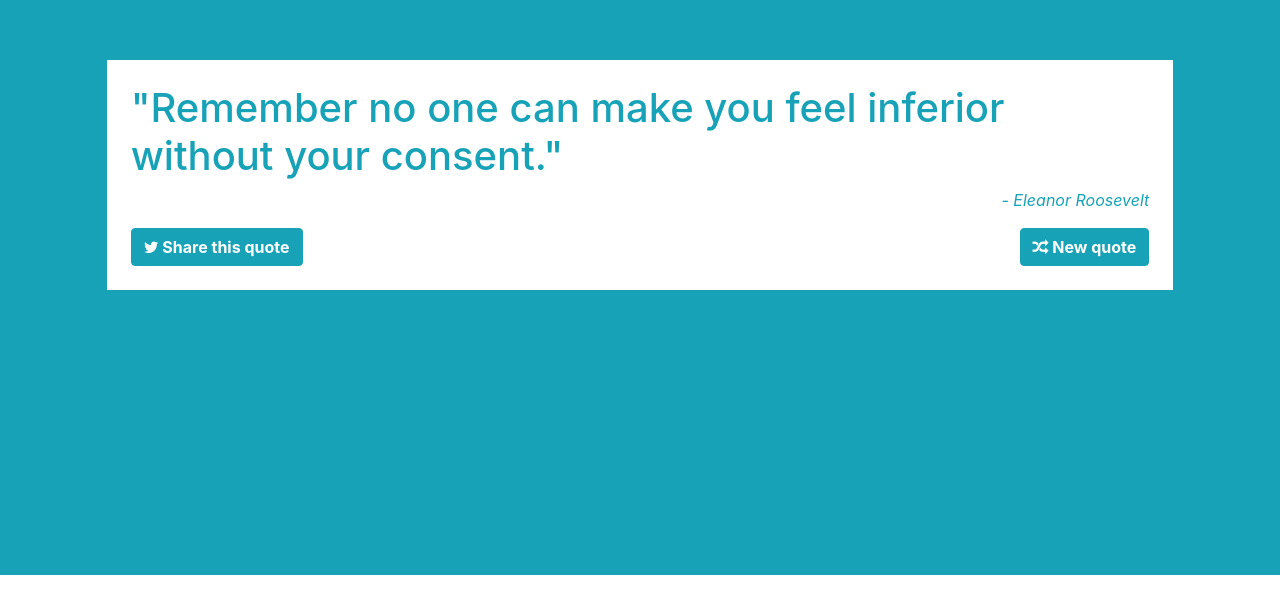
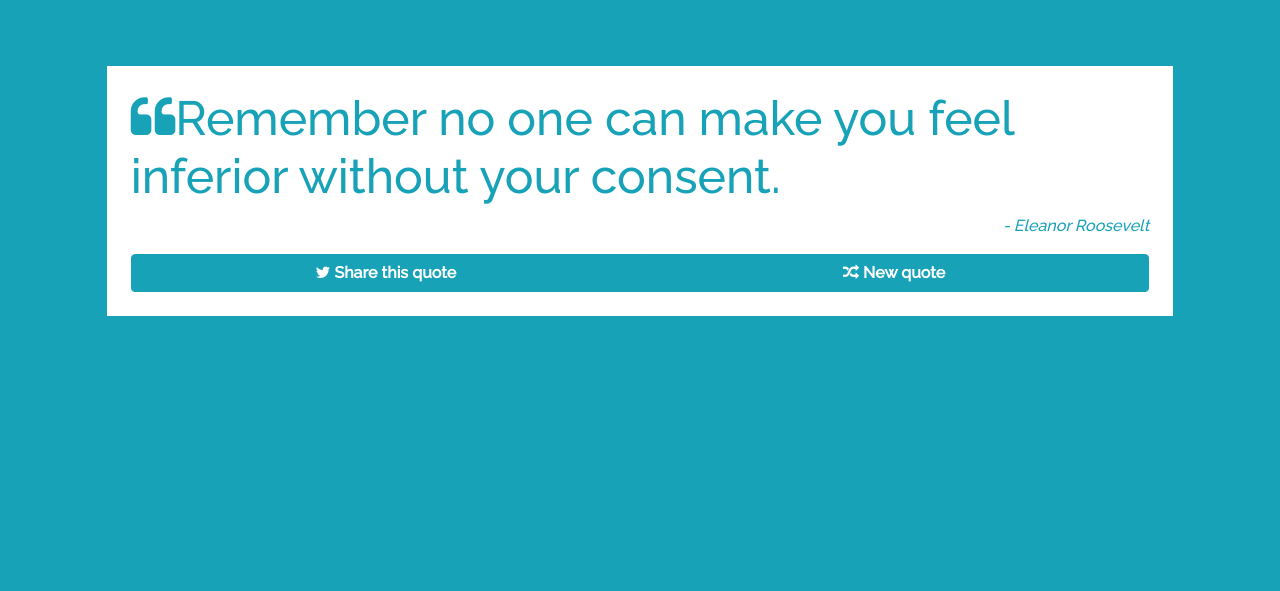
Before and after one commit to peeblesbrandon/fcc-random-quote-machine, a React (Create React App) app: page / in a window 1280 px wide. Shown: the part 225-816 px from the top of the page. Built offline with nearby package versions, Linux system fonts and the light colour scheme.

Commit message:
improve responsive styling

```diff
--- a/public/index.html
+++ b/public/index.html
@@ -30,9 +30,10 @@
     <link rel="stylesheet" href="https://stackpath.bootstrapcdn.com/bootstrap/4.3.1/css/bootstrap.min.css"
       integrity="sha384-ggOyR0iXCbMQv3Xipma34MD+dH/1fQ784/j6cY/iJTQUOhcWr7x9JvoRxT2MZw1T" crossorigin="anonymous">
     <link rel="stylesheet" href="https://cdnjs.cloudflare.com/ajax/libs/font-awesome/4.7.0/css/font-awesome.min.css">
-    <title>Random Quote Generator</title>
+    <link href="https://fonts.googleapis.com/css2?family=Raleway:wght@500&display=swap" rel="stylesheet">
+    <title>Random Quote Machine</title>
   </head>
-  <body>
+  <body class="bg-info">
     <!-- import freeCodeCamp testing bundle -->
     <script src="https://cdn.freecodecamp.org/testable-projects-fcc/v1/bundle.js"></script>
     <noscript>You need to enable JavaScript to run this app.</noscript>
--- a/src/components/QuoteBox/QuoteBox.css
+++ b/src/components/QuoteBox/QuoteBox.css
@@ -1,7 +1,31 @@
 #container {
     /* background-color: lightsteelblue; */
+    font-family: 'Raleway', sans-serif;
 }
 
 #quote-box {
     background-color: white;
 }
+
+#text {
+    font-size: 1.5rem;
+}
+/* Small devices (landscape phones, 544px and up) */
+@media (min-width: 544px) {
+  #text {font-size:1rem;} /*1rem = 16px*/
+}
+
+/* Medium devices (tablets, 768px and up) The navbar toggle appears at this breakpoint */
+@media (min-width: 768px) {
+  #text {font-size:2rem;} /*1rem = 16px*/
+}
+
+/* Large devices (desktops, 992px and up) */
+@media (min-width: 992px) {
+  #text {font-size:2.5rem;} /*1rem = 16px*/
+}
+
+/* Extra large devices (large desktops, 1200px and up) */
+@media (min-width: 1200px) {
+  #text {font-size:3rem;} /*1rem = 16px*/
+}
--- a/src/components/QuoteBox/QuoteBox.js
+++ b/src/components/QuoteBox/QuoteBox.js
@@ -29,13 +29,13 @@ class QuoteBox extends React.Component {
     render () {
         const tweetURL = `https://twitter.com/intent/tweet?text="${this.state.quote}" - ${this.state.author}`;
         return (
-            <div id="container" className="container-xs d-flex justify-content-center align-items-center vh-100 bg-info">
+            <div id="container" className="container-xs d-flex justify-content-center align-items-center vh-100 mt-md-3 overflow-auto">
                 <div id="quote-box" className="col-10 p-4 d-flex flex-column text-info">
-                    <h1 id="text" className="d-block text-left">"{this.state.quote}"</h1>
+                    <h2 id="text" className="d-block text-left"><i className="fa fa-quote-left" />{this.state.quote}</h2>
                     <p id="author" className="align-self-end font-italic">- {this.state.author}</p>
-                    <div className="d-flex justify-content-between">
-                        <a className="btn btn-info font-weight-bold" id="tweet-quote" rel="noopener noreferrer" target="_blank" href={tweetURL}><i className="fa fa-twitter" /> Share this quote</a>
-                        <button onClick={this.handleClick} className="btn btn-info font-weight-bold" variant="light" id="new-quote"><i className="fa fa-random" /> New quote</button>
+                    <div className="d-flex justify-content-center btn-group">
+                        <a className="btn btn-info font-weight-bold col-6" id="tweet-quote" rel="noopener noreferrer" target="_blank" href={tweetURL}><i className="fa fa-twitter" /> Share this quote</a>
+                        <button onClick={this.handleClick} className="btn btn-info font-weight-bold col-6" variant="light" id="new-quote"><i className="fa fa-random" /> New quote</button>
                     </div>
                 </div>
             </div>
```
